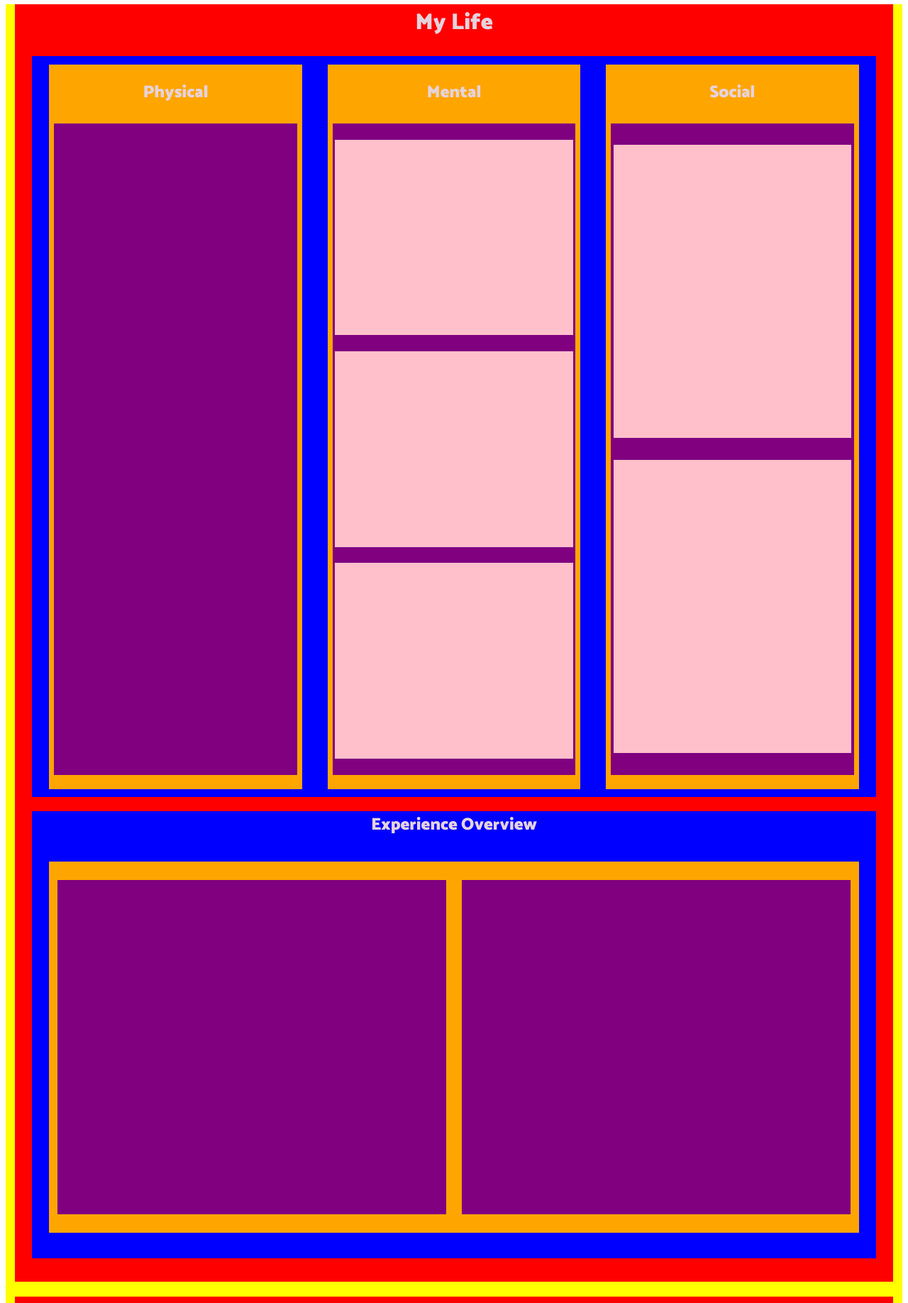
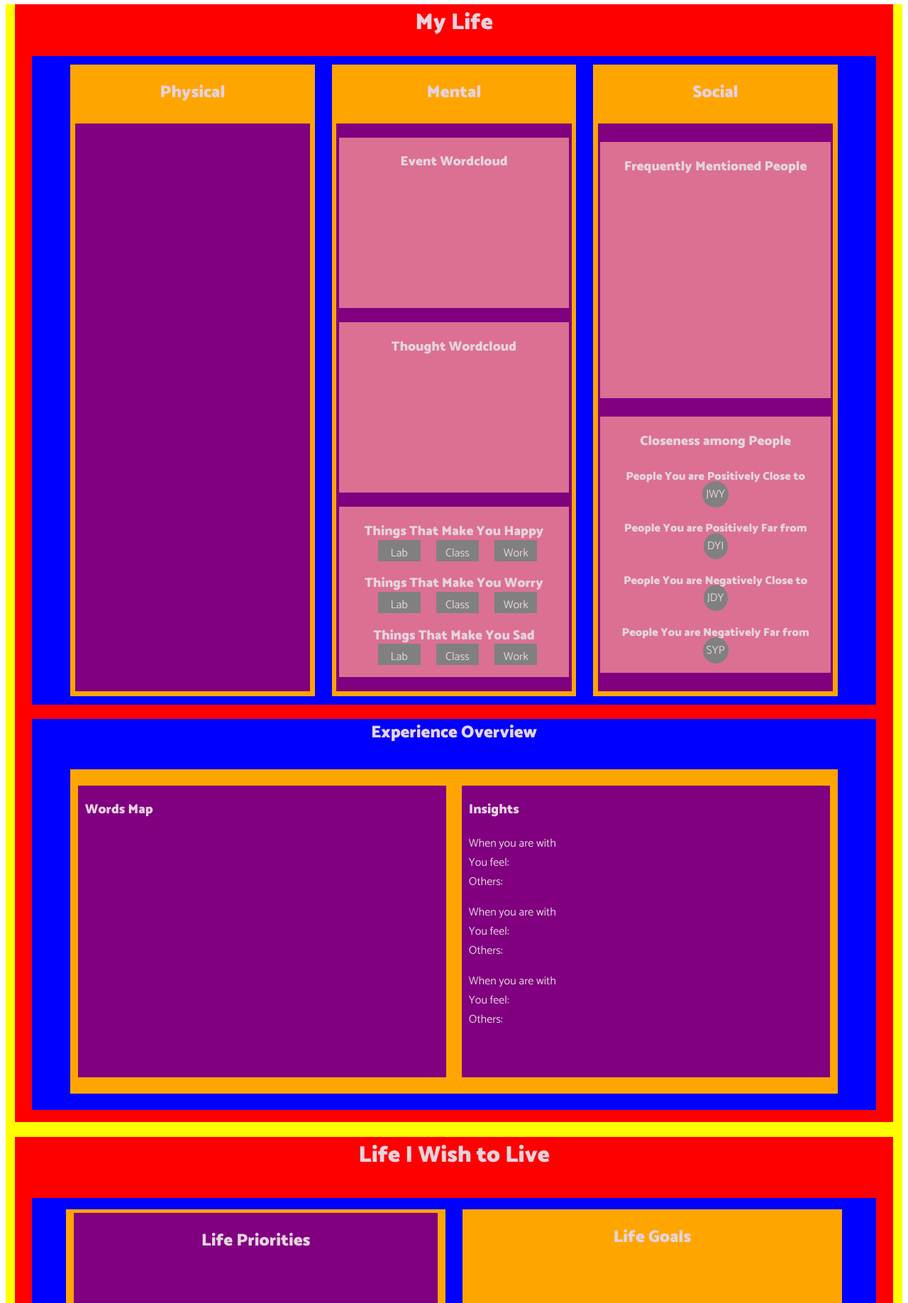
Before and after one commit to JECH2/MEgo_website, a Django app: page /MEgo/report/ in a window 1280 px wide. Shown: the part 162-1998 px from the top of the page at 71% size. Run offline with Django 3.2, Linux system fonts and the light colour scheme; a user stored in the database is signed in; some libraries are stand-ins or nearby versions.

Commit message:
my life complete

```diff
--- a/MEgo/static/css/MEgo.css
+++ b/MEgo/static/css/MEgo.css
@@ -297,7 +297,7 @@ h1, h2, h3, h4 {
 /* Report wrapper */
 .report-wrapper {
     width: 100%;
-    height: 4000px;
+    height: 3500px;
     background-color: yellow;
 }
 
@@ -319,13 +319,13 @@ h1, h2, h3, h4 {
     /* Items get cluttered to one another rather than to be wrapped */
     flex-wrap: nowrap;
     /* Main axis alginment */
-    justify-content: space-evenly;
+    justify-content: center;
     /* Sub axis alingment */
     align-items: strech;
 }
 
 .physical-mental-social > div {
-    width: 30%;
+    width: 29%;
     background-color: orange;
     margin: 1%;
 }
@@ -365,9 +365,30 @@ h1, h2, h3, h4 {
 .mental-content > div {
     width: 98%;
     height: 30%;
-    background-color: pink;
+    background-color: palevioletred;
     margin-right: 1%;
     margin-left: 1%;
+}
+
+.emotion-factor > h3 {
+    height: 5%;
+}
+
+.emotion-factor > div {
+    width: 80%;
+    height: 10%;
+    display: flex;
+    flex-direction: row;
+    justify-content: space-evenly;
+    align-items: center;
+}
+
+.emotion-factor > div > p {
+    width: 50px;
+    height: 20px;
+    padding: 5px;
+    background-color: grey;
+    text-align: center;
 }
 
 .people-count-description {
@@ -389,9 +410,23 @@ h1, h2, h3, h4 {
 .people-count-description > div {
     width: 98%;
     height: 45%;
-    background-color: pink;
+    background-color: palevioletred;
     margin-right: 1%;
     margin-left: 1%;
+}
+
+.people-closeness > h4 {
+    height: 1%;
+}
+
+.people-closeness > div > span {
+    width: 50px;
+    height: 20px;
+    padding: 5px;
+    border: 5px;
+    background-color: grey;
+    text-align: center;
+    border-radius: 100%;
 }
 
 .my-life > .experience-overview {
@@ -401,7 +436,7 @@ h1, h2, h3, h4 {
 }
 
 .cluster-description {
-    width: 96%;
+    width: 91%;
     height: 83%;
     background-color: orange;
     margin: 1%;
@@ -422,12 +457,17 @@ h1, h2, h3, h4 {
     background-color: purple;
     margin-right: 1%;
     margin-left: 1%;
+    text-align: left;
+}
+
+.cluster-description > div > h3, p {
+    margin-left: 10px;
 }
 
 /* Life I wish to live */
 .wish-life {
     width: 98%;
-    height: 20%;
+    height: 18%;
     background-color: red;
 }
 
@@ -442,13 +482,13 @@ h1, h2, h3, h4 {
     /* Items get cluttered to one another rather than to be wrapped */
     flex-wrap: nowrap;
     /* Main axis alginment */
-    justify-content: space-evenly;
+    justify-content: center;
     /* Sub axis alingment */
     align-items: center;
 }
 
 .life-value-goal > div {
-    width: 48%;
+    width: 45%;
     height: 90%;
     background-color: orange;
     margin-right: 1%;
@@ -480,22 +520,22 @@ h1, h2, h3, h4 {
     /* Items get cluttered to one another rather than to be wrapped */
     flex-wrap: nowrap;
     /* Main axis alginment */
-    justify-content: space-evenly;
+    justify-content: center;
     /* Sub axis alingment */
     align-items: center;
 }
 
 .goals-by-years > div {
-    width: 25%;
+    width: 22%;
     height: 90%;
     background-color: orange;
-    margin: 1%;
+    margin: 0.6%;
 }
 
 /* MEGO recommendation */
 .recommendation {
     width: 98%;
-    height: 33%;
+    height: 35%;
     background-color: red;
 }
 
@@ -517,11 +557,11 @@ h1, h2, h3, h4 {
     /* Items get cluttered to one another rather than to be wrapped */
     flex-wrap: nowrap;
     /* Main axis alginment */
-    align-items: space-evenly;
+    align-items: center;
 }
 
 .recommended-contents-wrapper > div {
-    width: 98%;
+    width: 92%;
     height: 90%;
     background-color: orange;
     margin: 1%;
--- a/MEgo/templates/MEgo/analysis_report.html
+++ b/MEgo/templates/MEgo/analysis_report.html
@@ -26,9 +26,35 @@
 
                 <!-- Mental report contents -->
                 <div class="mental-content">
-                    <div class='event-wordcloud'></div>
-                    <div class='thought-wordcloud'></div>
-                    <div class='happy-factor'></div>
+                    <div class='event-wordcloud'>
+                        <!-- H3 heading -->
+                        <h3>Event Wordcloud</h3>
+                    </div>
+                    <div class='thought-wordcloud'>
+                        <!-- H3 heading -->
+                        <h3>Thought Wordcloud</h3>
+                    </div>
+                    <div class='emotion-factor'>
+                        <!-- H3 heading -->
+                        <h3>Things That Make You Happy</h3>
+                        <div>
+                            <p>Lab</p>
+                            <p>Class</p>
+                            <p>Work</p>
+                        </div>
+                        <h3>Things That Make You Worry</h3>
+                        <div>
+                            <p>Lab</p>
+                            <p>Class</p>
+                            <p>Work</p>
+                        </div>
+                        <h3>Things That Make You Sad</h3>
+                        <div>
+                            <p>Lab</p>
+                            <p>Class</p>
+                            <p>Work</p>
+                        </div>
+                    </div>
                 </div>
             </div>
 
@@ -40,10 +66,30 @@
                 <!-- People count and description -->
                 <div class="people-count-description">
                     <!-- People count -->
-                    <div></div>
+                    <div class="people-count">
+                        <h3>Frequently Mentioned People</h3>
+                    </div>
 
                     <!-- People count description -->
-                    <div></div>
+                    <div class="people-closeness">
+                        <h3>Closeness among People</h3>
+                        <h4>People You are Positively Close to</h4>
+                        <div>
+                            <span>JWY</span>
+                        </div>
+                        <h4>People You are Positively Far from</h4>
+                        <div>
+                            <span>DYI</span>
+                        </div>
+                        <h4>People You are Negatively Close to</h4>
+                        <div>
+                            <span>JDY</span>
+                        </div>
+                        <h4>People You are Negatively Far from</h4>
+                        <div>
+                            <span>SYP</span>
+                        </div>
+                    </div>
                 </div>
             </div>
         </div>
@@ -56,10 +102,26 @@
             <!-- Word clutering and description -->
             <div class="cluster-description">
                 <!-- Word clustering -->
-                <div class="word-clustering"></div>
+                <div class="word-clustering">
+                    <h3>Words Map</h3>
+                </div>
 
                 <!-- Word clustering description -->
-                <div class="description"></div>
+                <div class="description">
+                    <h3>Insights</h3>
+                    <p>When you are with <br>
+                    You feel: <br>
+                    Others:
+                    </p>
+                    <p>When you are with <br>
+                        You feel: <br>
+                        Others:
+                    </p>
+                    <p>When you are with <br>
+                        You feel: <br>
+                        Others:
+                    </p>
+                </div>
             </div>
         </div>
     </div>
```
